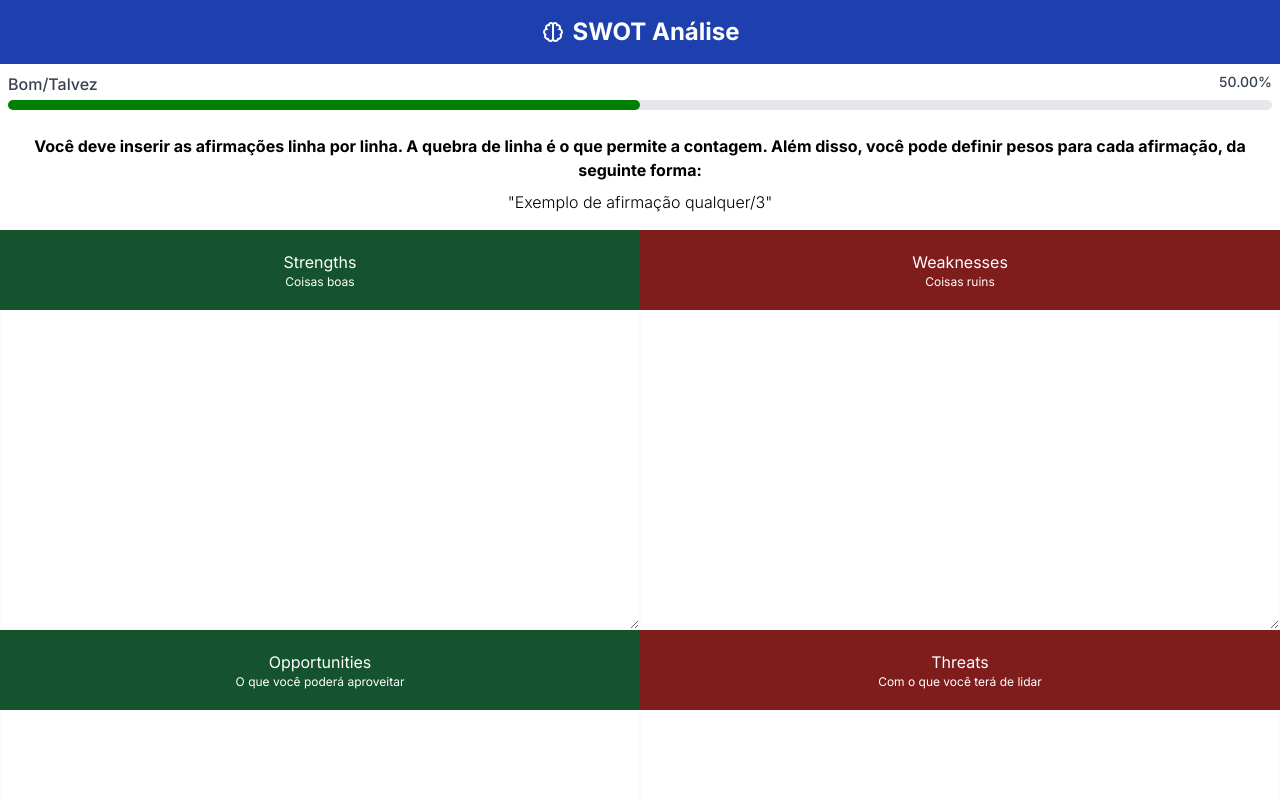
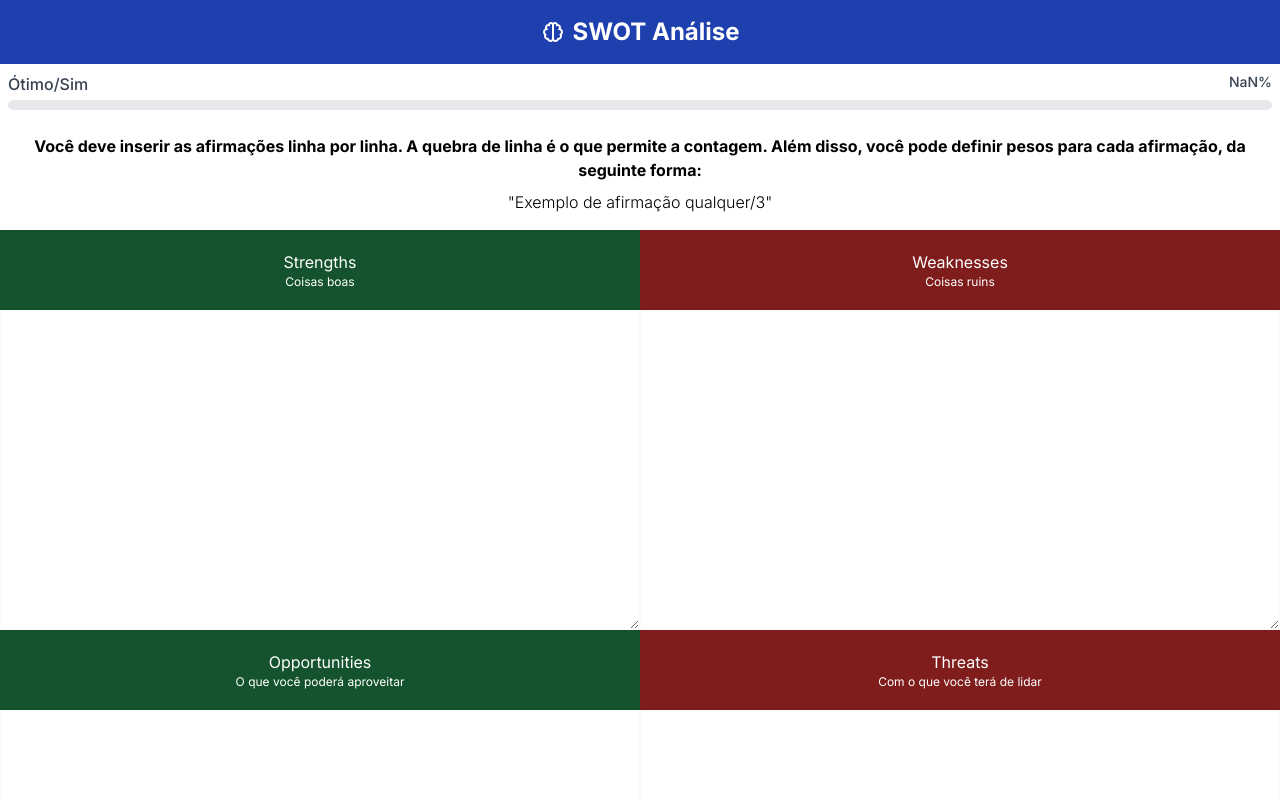
Before and after one commit to dspedroborges/swot, a Next.js app: page / in a window 1280 px wide. Shown: the top 800 px of the page. Built offline with nearby package versions, Linux system fonts and the light colour scheme.

Commit message:
percentual começa com zero

```diff
--- a/src/app/page.tsx
+++ b/src/app/page.tsx
@@ -3,10 +3,10 @@
 import { useEffect, useState } from "react";
 
 export default function Home() {
-  const [strengths, setStrengths] = useState("");
-  const [opportunities, setOpportunities] = useState("");
-  const [weaknesses, setWeaknesses] = useState("");
-  const [threats, setThreats] = useState("");
+  const [strengths, setStrengths] = useState<string>();
+  const [opportunities, setOpportunities] = useState<string>();
+  const [weaknesses, setWeaknesses] = useState<string>();
+  const [threats, setThreats] = useState<string>();
   const [percentual, setPercentual] = useState(0);
 
   const getBgColor = () => {
@@ -34,7 +34,9 @@ export default function Home() {
   }
 
   useEffect(() => {
-    const sum = (array: string[]) => {
+    const sum = (array: string[]|null|undefined) => {
+      if (!array) return 0;
+
       let sum = 0;
       for (let i = 0; i < array.length; i++) {
         const split = array[i].split("/");
@@ -47,13 +49,17 @@ export default function Home() {
 
       return sum;
     }
-    const splitStrengths = strengths.split("\n");
-    const splitOpportunities = opportunities.split("\n");
-    const splitWeaknesses = weaknesses.split("\n");
-    const splitThreats = threats.split("\n");
+    const splitStrengths = strengths?.split("\n");
+    const splitOpportunities = opportunities?.split("\n");
+    const splitWeaknesses = weaknesses?.split("\n");
+    const splitThreats = threats?.split("\n");
+
+    console.log("dkslçdksa");
 
     let sumPositive = sum(splitStrengths) + sum(splitOpportunities);
     let sumNegative = sum(splitWeaknesses) + sum(splitThreats);
+
+    console.log({sumPositive, sumNegative})
 
     setPercentual((sumPositive / (sumPositive + sumNegative)) * 100);
   }, [strengths, opportunities, weaknesses, threats]);
```
